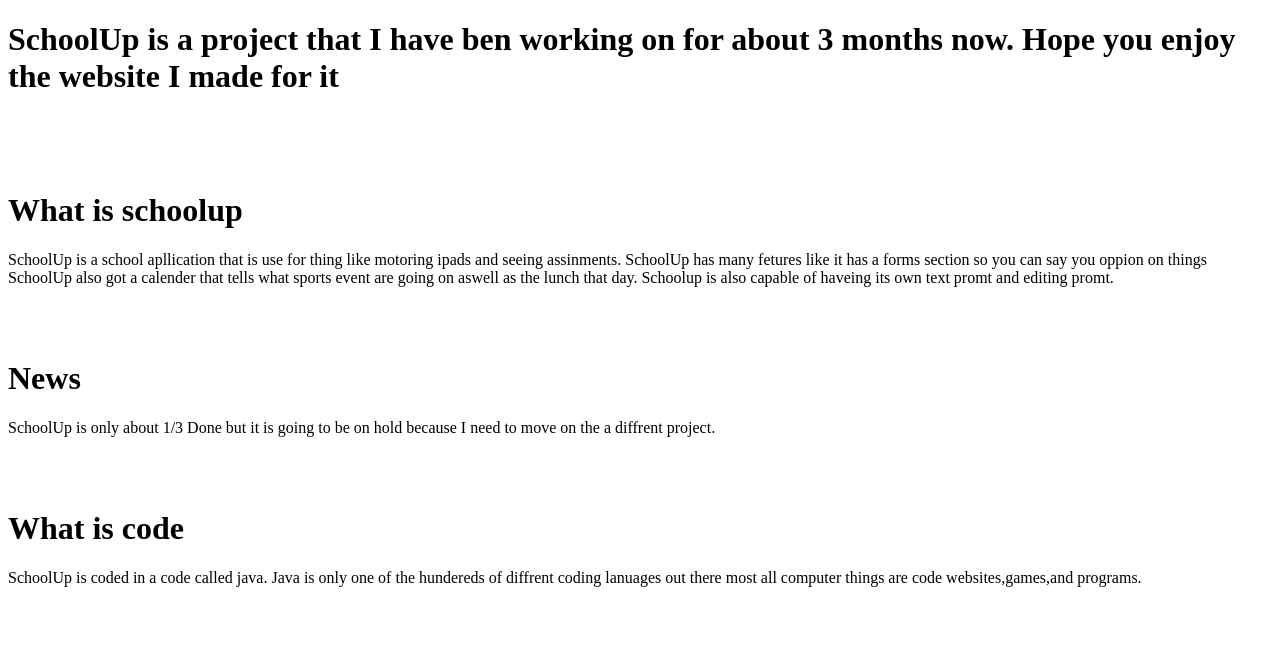
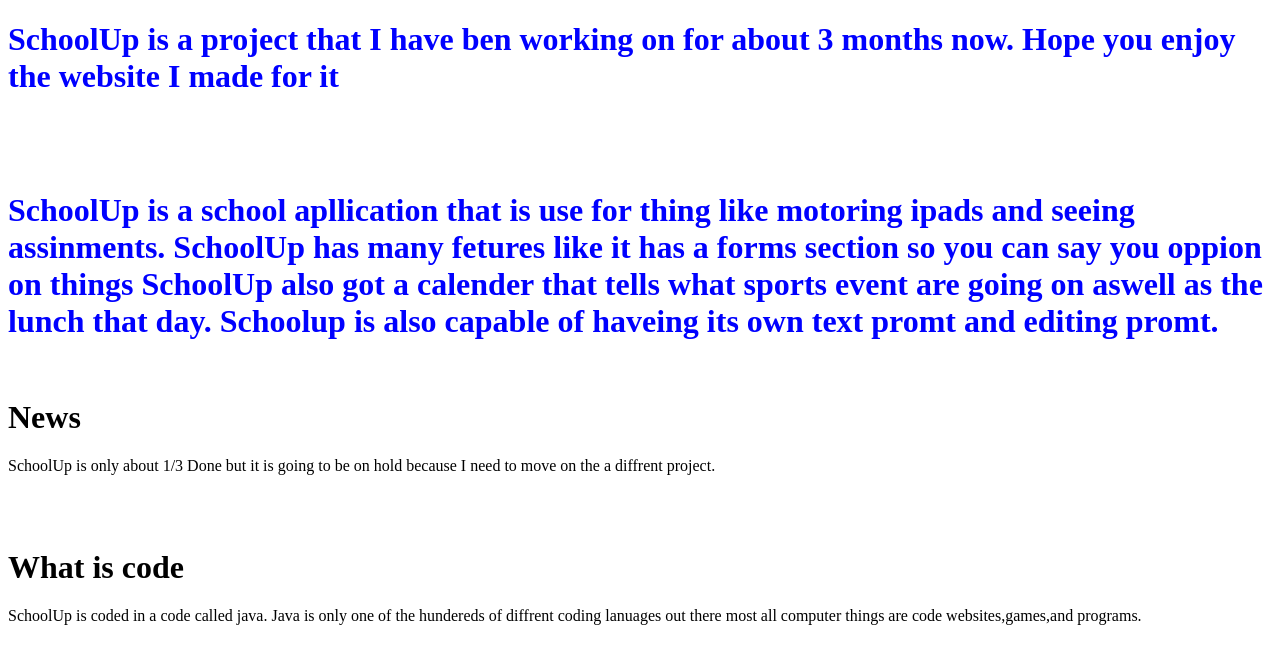
Before and after one commit to Mtnbear9989/mtnbear9989.github.io, a plain HTML site: page index.html in a window 1280 px wide. Drawn offline with Linux system fonts and the light colour scheme.

Commit message:
Update index.html

```diff
--- a/index.html
+++ b/index.html
@@ -5,19 +5,18 @@
     <title>Schoolup</title>
   </head>
   <body style=background color:black;>
-    <h1>SchoolUp is a project that I have ben working on for about 3 months now. Hope you enjoy the website I made for it</h1>
+    <h1 style="color:blue;">SchoolUp is a project that I have ben working on for about 3 months now. Hope you enjoy the website I made for it</h1>
     <br>
     <br>
     <br>
-    <h1>What is schoolup</h1>
-    <p>
+    <h1 style="color:blue;>What is schoolup</h1>
+    <p style="color:blue;>
       SchoolUp is a school apllication that is use for thing like motoring ipads and seeing assinments. SchoolUp has many fetures
       like it has a forms section so you can say you oppion on things SchoolUp also got a calender that tells what sports event are going on
       aswell as the lunch that day. Schoolup is also capable of haveing its own text promt and editing promt.
-    </p>
 <br>
 <br>
-    <h1>News</h1>
+    <h1 >News</h1>
   <p>
     SchoolUp is only about 1/3 Done but it is going to be on hold because I need to move on the a diffrent project.
   </p>
@@ -27,5 +26,5 @@
   <p>
     SchoolUp is coded in a code called java. Java is only one of the hundereds of diffrent coding lanuages out there most all computer things are code websites,games,and programs.
   </p>
-  </body>
-</html>
+  <body>
+<html>
```
